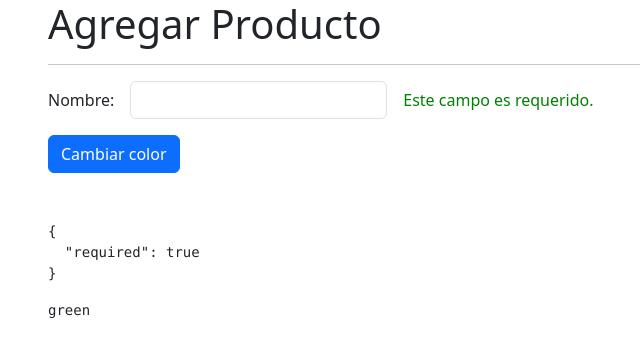
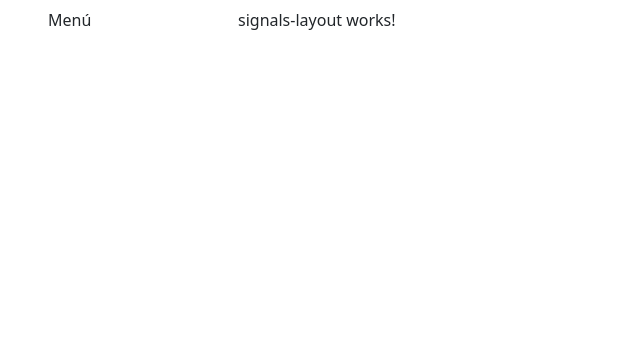
Before and after one commit to AlbertoG22/directiveSignals-app-angular, an Angular app: page /signals in a window 1280 px wide. Before the commit this address led to /products/products. Shown: the top 356 px of the page, without its empty margins (34-674 px from the left). Built offline with nearby package versions, Linux system fonts and the light colour scheme.

Commit message:
app folder structure

```diff
--- a/src/app/app-routing.module.ts
+++ b/src/app/app-routing.module.ts
@@ -6,6 +6,8 @@ const routes: Routes = [
     path: 'products',
     loadChildren: () => import('./products/products.module').then(m => m.ProductsModule)
   },
+  { path: 'signals',
+    loadChildren: () => import('./signals/signals.module').then(m => m.SignalsModule) },
   {
     path: '**',
     redirectTo: 'products',
--- /dev/null
+++ b/src/app/signals/layout/signals-layout/signals-layout.component.html
@@ -0,0 +1,11 @@
+
+<div class="row mt-2">
+  <div class="col-2">
+    Menú
+  </div>
+
+  <div class="col-10">
+    <p>signals-layout works!</p>
+    <router-outlet />
+  </div>
+</div>
```
Also changed, not shown: src/app/signals/layout/signals-layout/signals-layout.component.ts (added, +9 -0 lines), src/app/signals/signals-routing.module.ts (added, +16 -0 lines), src/app/signals/signals.module.ts (added, +17 -0 lines), src/app/signals/layout/signals-layout/signals-layout.component.css (added).
